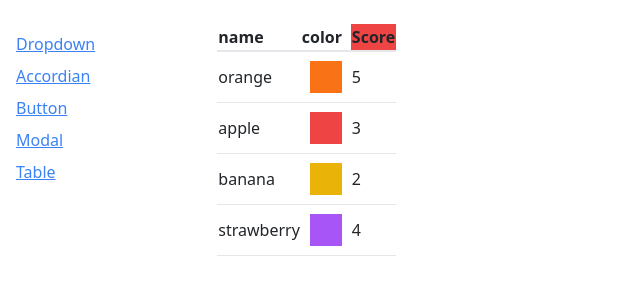
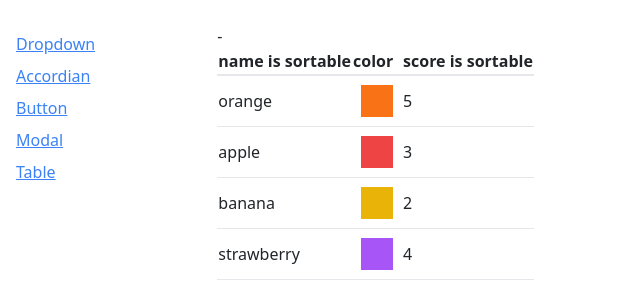
Before and after one commit to sambitmohanty04/todowithcrud, a React (Create React App) app: page /table in a window 1280 px wide. Shown: the top 308 px of the page, without its empty margins (0-640 px from the left). Built offline with nearby package versions, Linux system fonts and the light colour scheme.

Commit message:
add table info

```diff
--- /dev/null
+++ b/src/component/SortableTable.js
@@ -0,0 +1,46 @@
+import React, { useState } from 'react'
+import Table from './Table'
+
+const SortableTable = (props) => {
+
+    const [sortOrder, setSortOrder] = useState(null)
+    const [sortBy, setSortBy] = useState(null)
+
+    const { config } = props;
+
+    const handleClick = (label) => {
+        if (sortOrder === null) {
+            setSortOrder('asc');
+            setSortBy(label)
+        } else if (sortOrder === 'asc') {
+            setSortOrder('des')
+            setSortBy(label)
+        } else if (sortOrder === 'desc') {
+            setSortOrder(null)
+            setSortBy(null)
+        }
+    }
+
+    const updatedConfig = config.map((column) => {
+        if (!column.sortValue) {
+            return column
+        }
+
+        return {
+            ...column,
+            header: () => <th onClick={() => handleClick(column.label)}>{column.label} is sortable</th>
+        }
+    })
+    return (
+        <>
+            <div>
+                {sortOrder} - {sortBy}
+                <Table {...props}
+                    config={updatedConfig}
+                />
+            </div>
+        </>
+    )
+}
+
+export default SortableTable
--- a/src/component/Table.js
+++ b/src/component/Table.js
@@ -1,4 +1,5 @@
 import React from 'react'
+import { Fragment } from 'react'
 
 const Table = ({ data, config }) => {
 
@@ -20,7 +21,7 @@
     const renderedHeader = config.map((column) => {
 
         if(column.header) {
-            return column.header();
+            return <Fragment key={column.label}>{column.header()}</Fragment>
         }
         return (
             <th key={column.label}>{column.label}</th>
--- a/src/pages/TablePage.js
+++ b/src/pages/TablePage.js
@@ -1,5 +1,6 @@
 import React from 'react'
-import Table from '../component/Table'
+// import Table from '../component/Table'
+import SortableTable from '../component/SortableTable'
 
 const TablePage = () => {
 
@@ -14,6 +15,7 @@
         {
             label: 'name',
             render: (fruit) => fruit.name,
+            sortValue : (fruit) => fruit.name
         },
         {
             label: 'color',
@@ -22,13 +24,13 @@
         {
             label: 'score',
             render: (fruit) => fruit.score,
-            header : () => <th className='bg-red-500'>Score</th>
+            sortValue : (fruit) => fruit.score
         }
     ]
     return (
         <>
             <div>
-                <Table data={data} config={config} />
+                <SortableTable data={data} config={config} />
             </div>
         </>
     )
```
